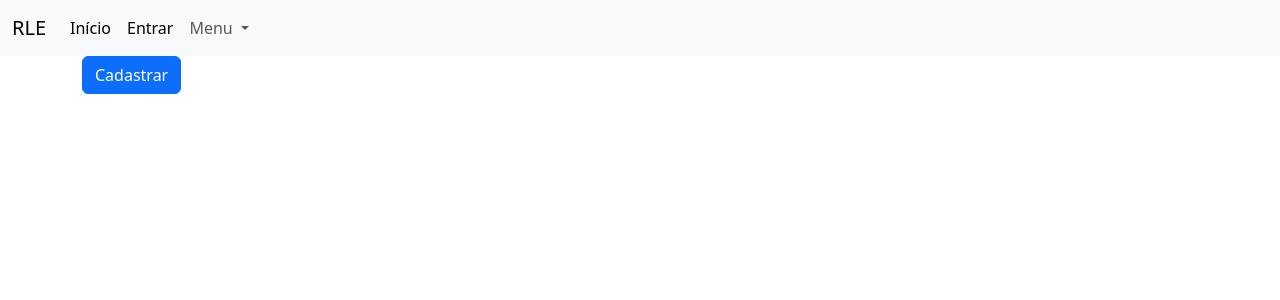
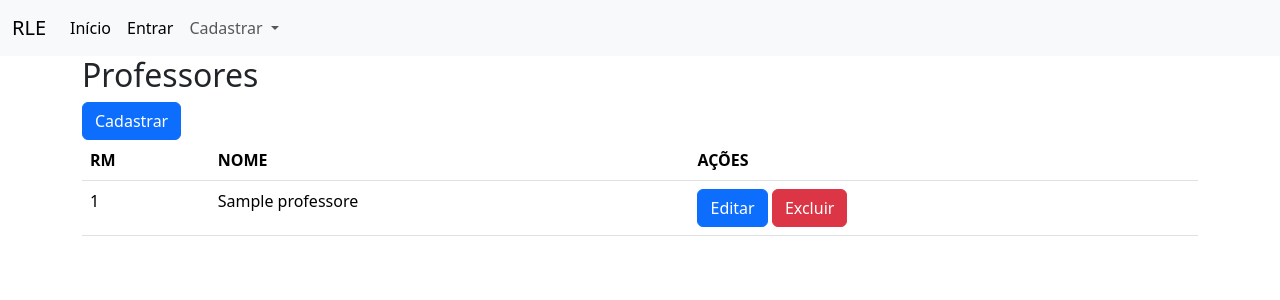
Before and after one commit to FelipeBarbisan766/prj_RLE_TCC, a PHP site: page /professores.php in a window 1280 px wide. Shown: the top 300 px of the page. Run offline with PHP 8.4, Linux system fonts and the light colour scheme; a user stored in the database is signed in; tables that the repository leaves empty hold one stand-in row (values such as "Sample post"); data that the repository does not hold is empty.

Commit message:
Add files via upload

```diff
--- a/logoff.php
+++ b/logoff.php
@@ -3,5 +3,5 @@ if(!isset($_SESSION)){
     session_start();
 }
 session_destroy();
-header('Location:index.html')
+header('Location:index.php')
 ?>
--- a/nav.html
+++ b/nav.html
@@ -1,20 +1,20 @@
 <nav class="navbar navbar-expand-lg bg-body-tertiary">
     <div class="container-fluid">
-      <a class="navbar-brand" href="#">RLE</a>
+      <a class="navbar-brand" href="index.php">RLE</a>
       <button class="navbar-toggler" type="button" data-bs-toggle="collapse" data-bs-target="#navbarSupportedContent" aria-controls="navbarSupportedContent" aria-expanded="false" aria-label="Toggle navigation">
         <span class="navbar-toggler-icon"></span>
       </button>
       <div class="collapse navbar-collapse" id="navbarSupportedContent">
         <ul class="navbar-nav me-auto mb-2 mb-lg-0">
           <li class="nav-item">
-            <a class="nav-link active" aria-current="page" href="index.html">Início</a>
+            <a class="nav-link active" aria-current="page" href="index.php">Início</a>
           </li>
           <li class="nav-item">
             <a class="nav-link active" aria-current="page" href="login.php">Entrar</a>
           </li>
           <li class="nav-item dropdown">
             <a class="nav-link dropdown-toggle" href="#" role="button" data-bs-toggle="dropdown" aria-expanded="false">
-              Menu
+              Cadastrar
             </a>
             <ul class="dropdown-menu">
               <li><a class="dropdown-item" href="professores.php">Professores</a></li>
--- a/professores.php
+++ b/professores.php
@@ -8,6 +8,7 @@ include('protect.php');
 
 <!-- Button trigger modal -->
 <div class="container">
+  <h2>Professores</h2>
   <button type="button" class="btn btn-primary" data-bs-toggle="modal" data-bs-target="#exampleModal">Cadastrar</button>
 </div>
 
@@ -23,7 +24,7 @@ include('protect.php');
       </div>
       <div class="modal-body">
         <!-- form cadastro -->
-        <form action="professores.php" method="POST">
+        <form action="Add.php" method="POST">
         <div class="form-group row">
           <label for="txtprofnome" class="col-5 col-form-label">Digite o Nome</label>
           <div class="col-8">
@@ -31,9 +32,9 @@ include('protect.php');
           </div>
         </div>
         <div class="form-group row">
-          <label for="txtra" class="col-5 col-form-label">Digite o RA</label>
+          <label for="txtra" class="col-5 col-form-label">Digite o RM</label>
           <div class="col-8">
-            <input id="txtrm" name="txtrm" type="number" max="10" required="required" class="form-control">
+            <input id="txtrm" name="txtrm" type="number" required="required" class="form-control" max="99999" min="0">
           </div>
         </div>
         <div class="form-group row">
@@ -48,26 +49,83 @@ include('protect.php');
     </div>
   </div>
 </div>
+<div class="container">
+
+  <table class="table">
+    <tbody>
+      <tr>
+        <th scope="row">RM</th>
+        <th scope="row">NOME</th>
+        <th scope="row">AÇÕES</th>
+      </tr>
+    <?php
+    include('Conexao.php');
+    $search = mysqli_query($conexao,"Select * from professores");
+    while ($result = mysqli_fetch_array($search)){
+      ?>
+
+        <tr>
+          <td><?php echo $result['rm']; ?></td>
+          <td><?php echo $result['nome']; ?></td>
+          <td>
+            <a class="btn btn-primary" data-bs-toggle="modal" data-bs-target="#editEmployeeModal">Editar</a>
+            <a href="delete.php?rm=<?php echo $result['rm'];?>"class="btn btn-danger">Excluir</a>
+          </td>
+        </tr>
 
 
-<!-- modal -->
-<!-- lista -->
 
 
-   <!-- script php database -->
-<?php
-  #CREATE
-  #....
+<!-- ---------------------------------------Modal de Update---------------------------------------------------------------------------- -->
 
-  #READ(LISTA)
-  #....
+<!-- Update Modal HTML -->
+<div id="editEmployeeModal" class="modal fade">
+	<div class="modal-dialog">
+		<div class="modal-content">
+			<form method="POST" action="update.php">
+				<div class="modal-body">
+					<div class="form-group">
+						<label>Name</label>
+						<input type="text" name="txtnome" class="form-control" value="<?php echo $result['nome']; ?>" required>
+					</div>
+					<div class="form-group">
+						<label>RM</label>
+						<input type="text" name="txtrm" class="form-control" value="<?php echo $result['rm']; ?>" required>
+					</div>
+				</div>
+				<div class="modal-footer">
+          <button type="button" class="btn btn-danger" data-bs-dismiss="modal">Cancelar</button>
+					<input type="submit" name="submit" class="btn btn-primary" value="Save">
+				</div>
+			</form>
+		</div>
+	</div>
+</div>
+        <?php
+      }
+      ?>
 
-  #UPDATE
-  #....
 
-  #DELETE
-  #....
-?>
+    <!-- ---------------------------------------Modal de Delete---------------------------------------------------------------------------- -->
+    <!-- <div class="modal fade" id="delModal" tabindex="-1" aria-labelledby="DeleteModalLabel" aria-hidden="true">
+      <div class="modal-dialog">
+        <div class="modal-content">
+          <div class="modal-header">
+            <h1 class="modal-title fs-5" id="DeleteModalLabel">Deseja excluir ? </h1>
+            <button type="button" class="btn-close" data-bs-dismiss="modal" aria-label="Close"></button>
+          </div>
+          <div class="modal-body">
+            <div class="form-group row">
+              <div class="offset-5 col-8">
+              <button type="button" class="btn btn-outline-primary" data-bs-dismiss="modal">Não</button>
+              <a class="btn btn-danger" href="delete.php?rm=<?php $result['rm'];?>" role="button">Sim</a>
+              </div>
+            </div>
+            </form>
+          </div>
+          </div>
+      </div>
+    </div> -->
 
-</body>
-</html>
+  </body>
+  </html>
```
Also changed, not shown: Add.php (added, +15 -0 lines), delete.php (added, +15 -0 lines), index.php (added, +19 -0 lines), login.php (+5 -20 lines), prj_rle_tcc.sql (+18 -1 lines), update.php (added, +16 -0 lines).
